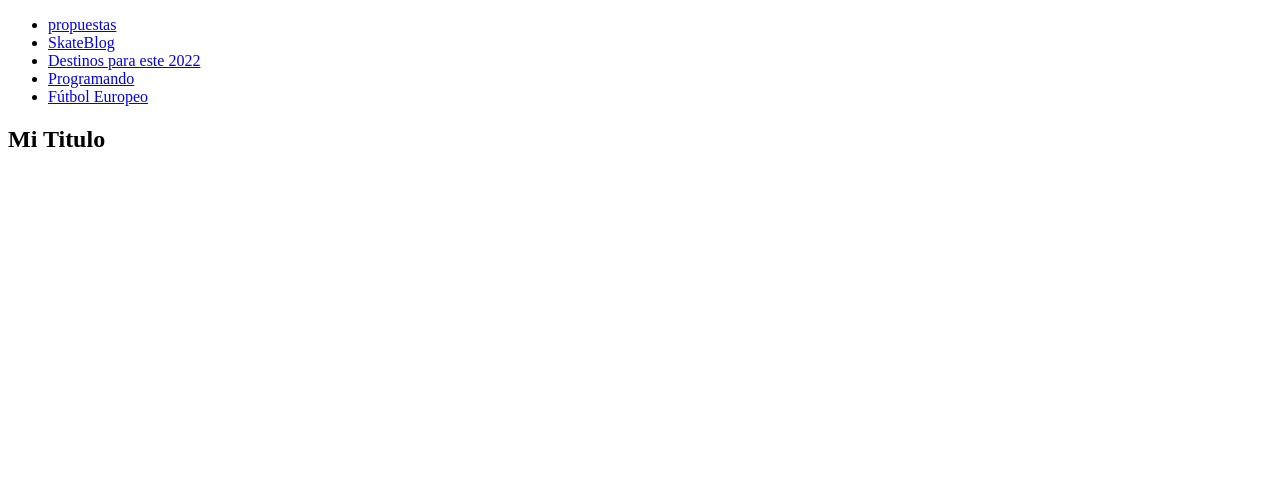
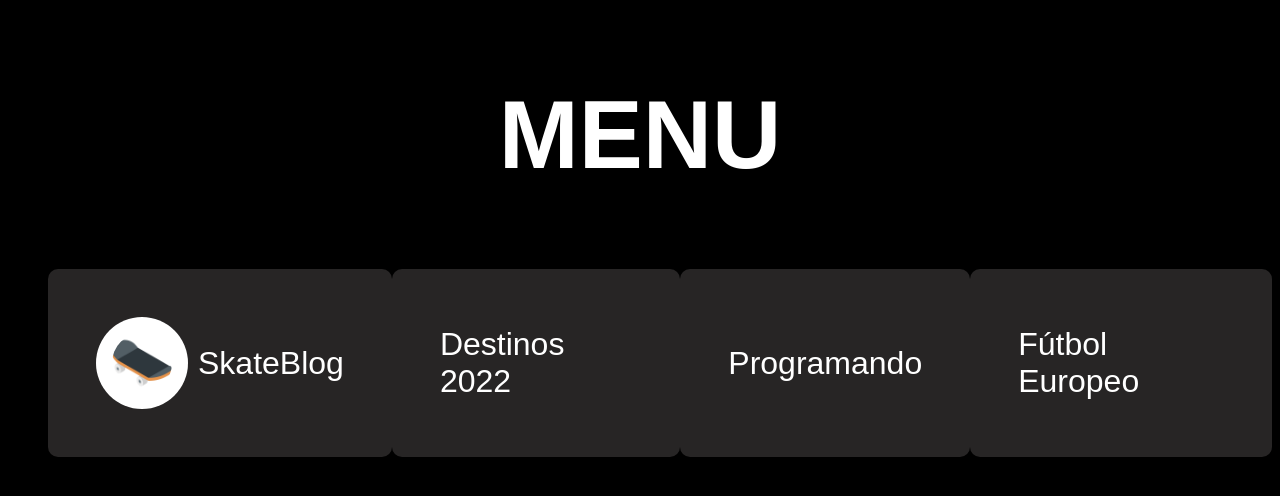
Before and after one commit to campos-fernando/4F-CamposHernandez-GarciaChavez-blog_del_mundo, a plain HTML site: page index.html in a window 1280 px wide. Drawn offline with Linux system fonts and the light colour scheme.

Commit message:
cambios para index

```diff
--- /dev/null
+++ b/assets/styles/index.css
@@ -0,0 +1,64 @@
+*{
+    padding: auto;
+    font-family: Arial, Helvetica, sans-serif;
+}
+
+body{
+    background-color: black;
+}
+
+nav ul{
+    display: grid;
+    grid-template-columns: repeat(2, 1fr);
+    grid-auto-rows: auto;
+
+
+}
+
+nav ul{
+    display:flex;
+    aling-items:center;
+    justify-content:space-between ;
+
+}
+
+
+#M{
+    color: white;
+    text-align: center;
+    font-size: 6rem;
+}
+
+li{
+    list-style: none;
+}
+
+a{
+    font-size: 2rem;
+    color: white;
+    text-decoration: none;
+}
+
+nav ul li:hover{
+    font-size:3rem;
+    padding: 4rem;
+    box-shadow: 20px 10px 10px 10px rgb(255, 255, 255);
+ }
+
+nav ul li{
+    display: flex;
+    align-items: center;
+    padding: 3rem;
+    background-color: rgb(39, 37, 37);
+    border-radius: 10px;
+
+}
+
+
+
+ nav ul li img{
+    margin-right: 10px;
+    background-color: #fff;
+    border-radius: 50%;
+    padding: 1rem;
+}
--- a/index.html
+++ b/index.html
@@ -7,51 +7,33 @@
         <title>MI TITULO</title>
 
         <link rel="icon" href="assets/images/desktop-computer.png" type="image.png">
+        <link rel="stylesheet" href="assets/styles/index.css">
     </head>
 
     <body>
 
 
-        <nav>
-            <ul>
-                <li><a class="resaltado" href="propuestas.html">propuestas</a></li>
-                <li><a class="n" href="SkateBlog.html">SkateBlog</a></li>
-                <li><a class="n" href="destinos_2022.html">Destinos para este 2022 </a></li>
-                <li><a class="n" href="Programando.html">Programando </a></li>
-                <li><a class="n" href="futbol_europa.html">Fútbol Europeo </a></li>
-            </ul>
 
-
-        </nav>
 
         <section>
             <header>
-                <h1 id="titulo_del_blog">Mi Titulo</h1>
+                <h1 id="M">MENU</h1>
             </header>
 
             <main>
                 <article>
-                    <header>
 
-                    </header>
+                    <nav>
+                        <ul>
 
-                    <div>
-                        <p>
-                        </p>
-                    </div>
+                            <li> <img src="assets/images/skateboard.png" alt="skate" width="60px" height="auto"><a  href="SkateBlog.html">SkateBlog</a></li>
+                            <li><a href="destinos_2022.html">Destinos 2022 </a></li>
+                            <li><a  href="Programando.html">Programando </a></li>
+                            <li><a  href="futbol_europa.html">Fútbol Europeo </a></li>
+                        </ul>
 
-                    <!--Footer-->
-                    <footer>
-                        <div>
-                            <span>
 
-                            </span>
-                        </div>
-                        <blockquote>
-
-                        </blockquote>
-
-                    </footer>
+                    </nav>
 
                 </article>
 
```
